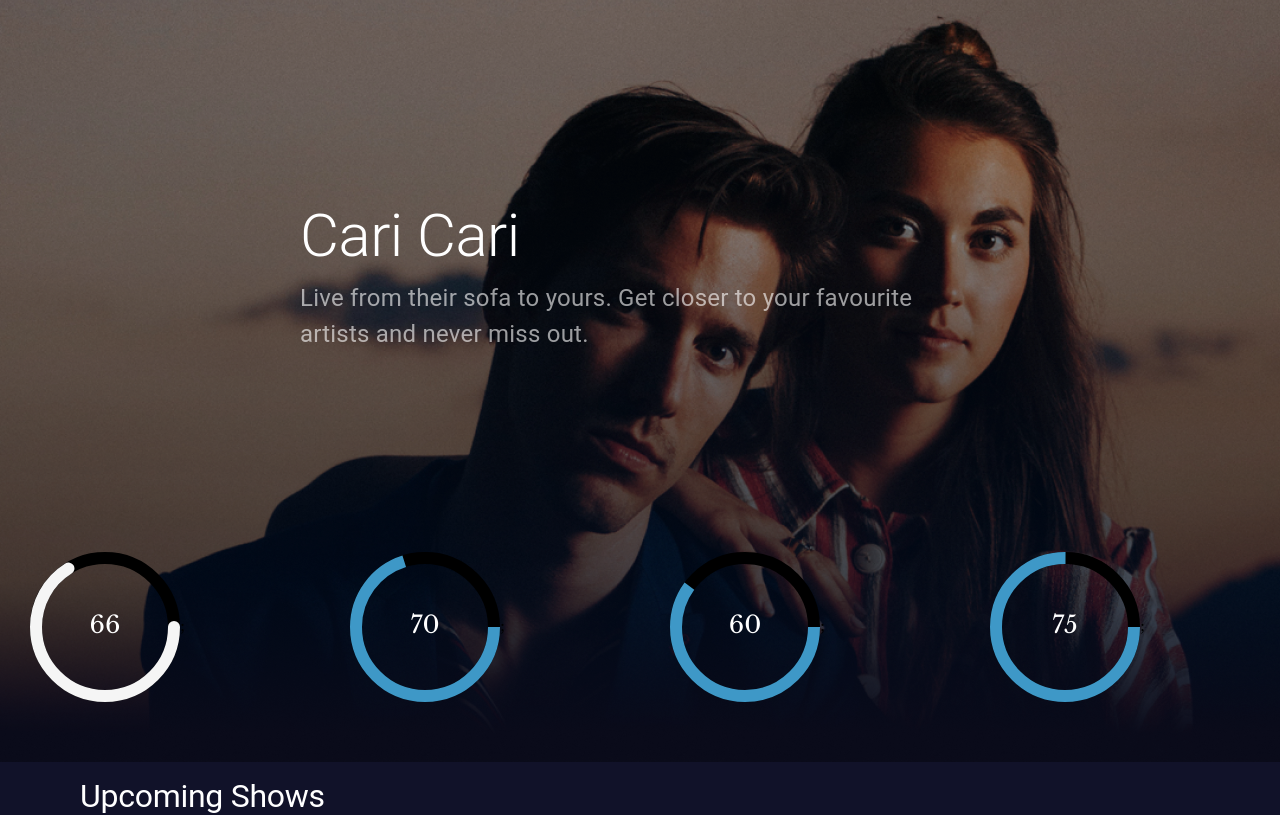
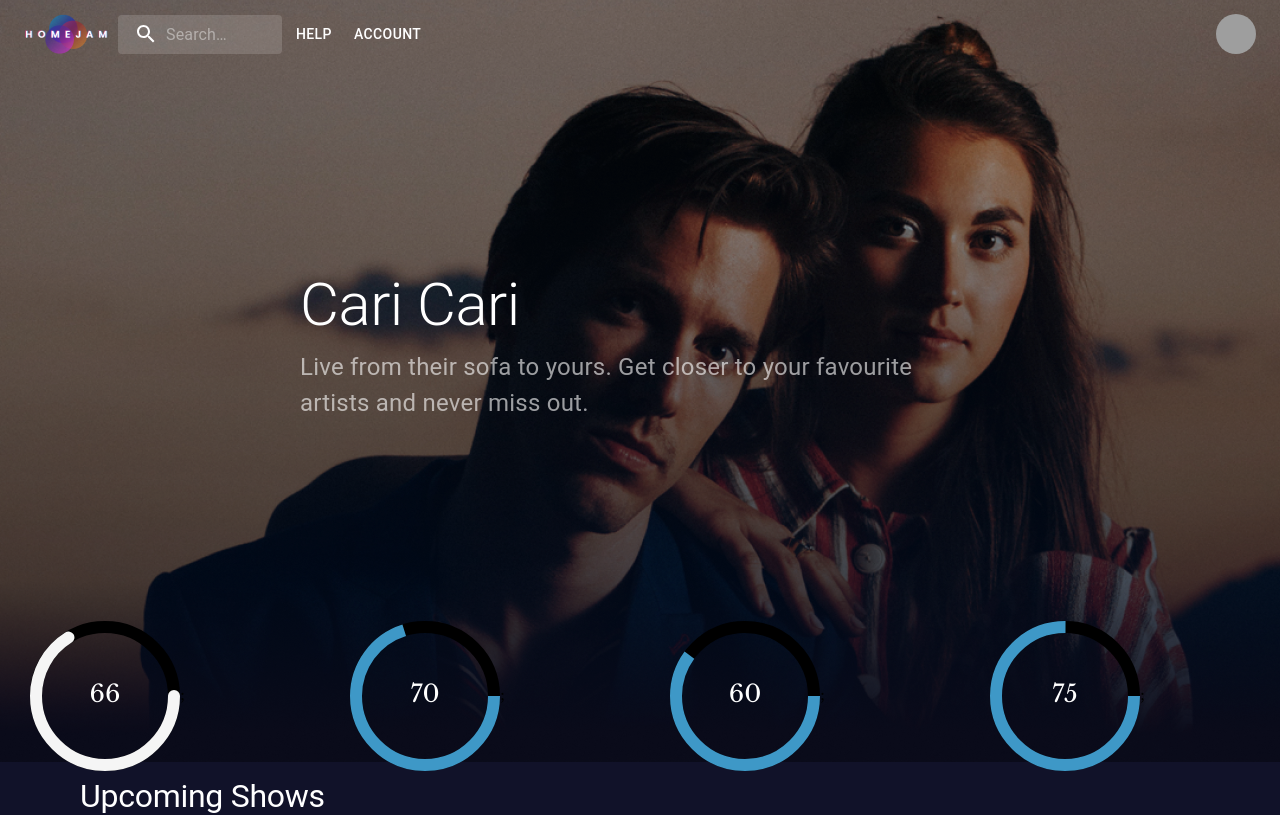
Before and after one commit to SoubirSaian/versai-frontend, a React (Create React App) app: page / in a window 1280 px wide. Shown: the top 815 px of the page. Built offline with nearby package versions, Linux system fonts and the light colour scheme; grey boxes are pictures that could not be loaded.

Commit message:
appbar-added

```diff
--- a/package.json
+++ b/package.json
@@ -5,6 +5,7 @@
   "dependencies": {
     "@emotion/react": "^11.9.0",
     "@emotion/styled": "^11.8.1",
+    "@mui/icons-material": "^5.6.2",
     "@mui/material": "^5.6.3",
     "@testing-library/jest-dom": "^5.16.4",
     "@testing-library/react": "^13.1.1",
--- a/src/Pages/Home/Header/Header.js
+++ b/src/Pages/Home/Header/Header.js
@@ -1,12 +1,16 @@
 import React from 'react';
 import './Header.css';
+import NavBar from '../NavBar/NavBar';
 import  Typography  from '@mui/material/Typography';
 import CircularProgress from '../CircularProgress/CircularProgress';
+
 
 
 const Header = () => {
     return (
         <div className='header'>
+            <NavBar></NavBar>
+
             <Typography variant='h2' component='div' sx={{pt:'200px',pl:'300px',color:'#fff'}}>
                     Cari Cari
             </Typography>
--- /dev/null
+++ b/src/Pages/Home/NavBar/NavBar.js
@@ -0,0 +1,202 @@
+import * as React from 'react';
+import AppBar from '@mui/material/AppBar';
+import { styled, alpha } from '@mui/material/styles';
+import Box from '@mui/material/Box';
+import Toolbar from '@mui/material/Toolbar';
+import IconButton from '@mui/material/IconButton';
+import Typography from '@mui/material/Typography';
+import Menu from '@mui/material/Menu';
+import MenuIcon from '@mui/icons-material/Menu';
+import Container from '@mui/material/Container';
+import Avatar from '@mui/material/Avatar';
+import Button from '@mui/material/Button';
+import Tooltip from '@mui/material/Tooltip';
+import MenuItem from '@mui/material/MenuItem';
+import InputBase from '@mui/material/InputBase';
+import SearchIcon from '@mui/icons-material/Search';
+// import { Menu } from '@mui/material';
+
+import logoimg from '../../../images/image 52.png'
+
+const pages = ['Help', 'Account'];
+const settings = ['Profile', 'Account', 'Dashboard', 'Logout'];
+
+const Search = styled('div')(({ theme }) => ({
+    position: 'relative',
+    borderRadius: theme.shape.borderRadius,
+    backgroundColor: alpha(theme.palette.common.white, 0.15),
+    '&:hover': {
+      backgroundColor: alpha(theme.palette.common.white, 0.25),
+    },
+    marginLeft: 0,
+    width: '100%',
+    [theme.breakpoints.up('sm')]: {
+      marginLeft: theme.spacing(1),
+      width: 'auto',
+    },
+  }));
+
+  const SearchIconWrapper = styled('div')(({ theme }) => ({
+    padding: theme.spacing(0, 2),
+    height: '100%',
+    position: 'absolute',
+    pointerEvents: 'none',
+    display: 'flex',
+    alignItems: 'center',
+    justifyContent: 'center',
+  }));
+
+  const StyledInputBase = styled(InputBase)(({ theme }) => ({
+    color: 'inherit',
+    '& .MuiInputBase-input': {
+      padding: theme.spacing(1, 1, 1, 0),
+      // vertical padding + font size from searchIcon
+      paddingLeft: `calc(1em + ${theme.spacing(4)})`,
+      transition: theme.transitions.create('width'),
+      width: '100%',
+      [theme.breakpoints.up('sm')]: {
+        width: '12ch',
+        '&:focus': {
+          width: '20ch',
+        },
+      },
+    },
+  }));
+
+const NavBar = () => {
+  const [anchorElNav, setAnchorElNav] = React.useState(null);
+  const [anchorElUser, setAnchorElUser] = React.useState(null);
+
+  const handleOpenNavMenu = (event) => {
+    setAnchorElNav(event.currentTarget);
+  };
+  const handleOpenUserMenu = (event) => {
+    setAnchorElUser(event.currentTarget);
+  };
+
+  const handleCloseNavMenu = () => {
+    setAnchorElNav(null);
+  };
+
+  const handleCloseUserMenu = () => {
+    setAnchorElUser(null);
+  };
+
+  return (
+    <AppBar position="static" style={{backgroundColor: 'transparent',boxShadow: '0px 0px 0px 0px'}}>
+      <Container maxWidth="xl">
+        <Toolbar disableGutters>
+         {/* <Typography
+            variant="h6"
+            noWrap
+            component="div"
+            sx={{ mr: 2, display: { xs: 'none', md: 'flex' } }}
+          >
+            {logoimg}
+          </Typography>  */}
+
+          <img src={logoimg} alt="logo"   />
+
+          <Search>
+            <SearchIconWrapper>
+              <SearchIcon />
+            </SearchIconWrapper>
+            <StyledInputBase
+              placeholder="Search…"
+              inputProps={{ 'aria-label': 'search' }}
+            />
+          </Search>
+
+          <Box sx={{ flexGrow: 1, display: { xs: 'flex', md: 'none' } }}>
+
+            <IconButton
+              size="large"
+              aria-label="app"
+              aria-controls="menu-appbar"
+              aria-haspopup="true"
+              onClick={handleOpenNavMenu}
+              color="inherit"
+            >
+              <MenuIcon />
+            </IconButton>
+            <Menu
+              id="menu-appbar"
+              anchorEl={anchorElNav}
+              anchorOrigin={{
+                vertical: 'bottom',
+                horizontal: 'left',
+              }}
+              keepMounted
+              transformOrigin={{
+                vertical: 'top',
+                horizontal: 'left',
+              }}
+              open={Boolean(anchorElNav)}
+              onClose={handleCloseNavMenu}
+              sx={{
+                display: { xs: 'block', md: 'none' },
+              }}
+            >
+
+              {pages.map((page) => (
+                <MenuItem key={page} onClick={handleCloseNavMenu}>
+                  <Typography textAlign="center" >{page}</Typography>
+                </MenuItem>
+              ))}
+            </Menu>
+          </Box>
+          {/* <Typography
+            variant="h6"
+            noWrap
+            component="div"
+            sx={{ flexGrow: 1, display: { xs: 'flex', md: 'none' } }}
+          >
+            LOGO
+          </Typography> */}
+          <Box sx={{ flexGrow: 1, display: { xs: 'none', md: 'flex' } }}>
+            {pages.map((page) => (
+              <Button
+                key={page}
+                onClick={handleCloseNavMenu}
+                sx={{ my: 2, color: 'white', display: 'block' }}
+              >
+                {page}
+              </Button>
+            ))}
+          </Box>
+
+           <Box sx={{ flexGrow: 0 }}>
+            <Tooltip title="Open settings">
+              <IconButton onClick={handleOpenUserMenu} sx={{ p: 0 }}>
+                <Avatar alt="Remy Sharp" src="/static/images/avatar/2.jpg" />
+              </IconButton>
+            </Tooltip>
+            <Menu
+              sx={{ mt: '45px' }}
+              id="menu-appbar"
+              anchorEl={anchorElUser}
+              anchorOrigin={{
+                vertical: 'top',
+                horizontal: 'right',
+              }}
+              keepMounted
+              transformOrigin={{
+                vertical: 'top',
+                horizontal: 'right',
+              }}
+              open={Boolean(anchorElUser)}
+              onClose={handleCloseUserMenu}
+            >
+             {settings.map((setting) => (
+                <MenuItem key={setting} onClick={handleCloseUserMenu}>
+                  <Typography textAlign="center">{setting}</Typography>
+                </MenuItem>
+              ))}
+            </Menu>
+          </Box>
+        </Toolbar>
+      </Container>
+    </AppBar>
+  );
+};
+export default NavBar;
```
Also changed, not shown: src/Pages/Home/NavBar/Navbar.css (added), src/images/image 52.png (added), 1 other file (tests, documents, lock files or other folders).
